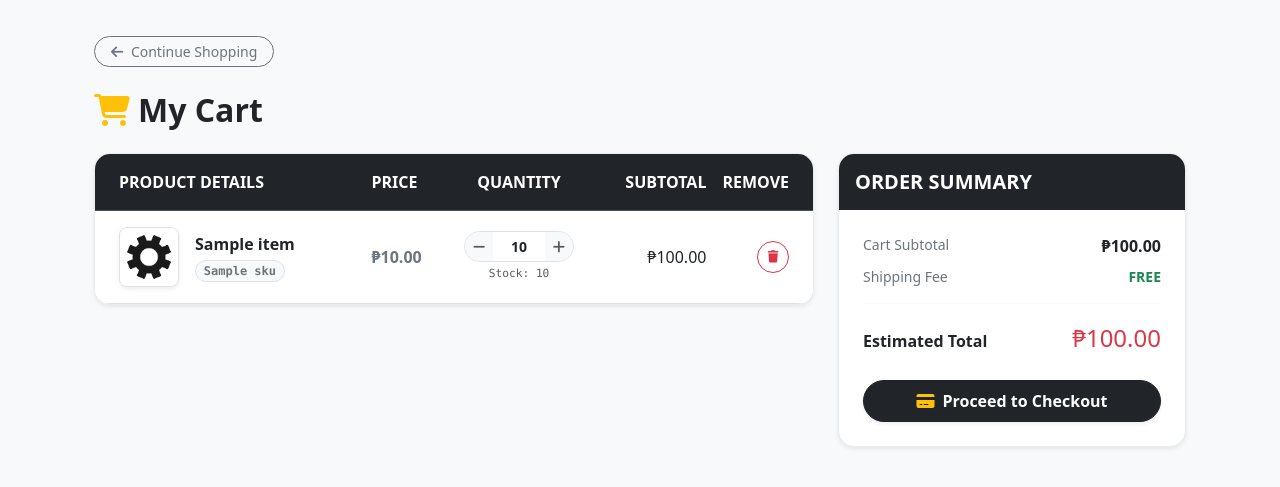
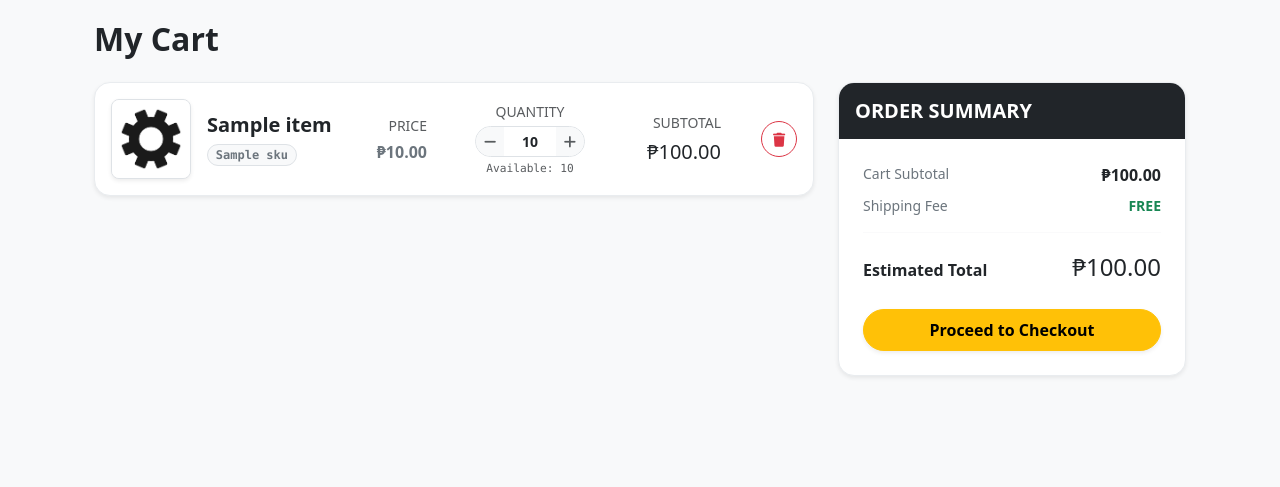
Before and after one commit to jinoestillore-infotech/MotoFix-Remake, a Flask app: template app/templates/client-page/cart.html in a window 1280 px wide. Shown: the part 85-572 px from the top of the page. Run offline with Flask 3, Linux system fonts and the light colour scheme; the template is opened without the code that fills it: most values are stand-ins (such as "Sample title", 1, 10 or a date in 2020).

Commit message:
Modified the cart page and updated the client base

```diff
--- a/app/templates/client-page/cart.html
+++ b/app/templates/client-page/cart.html
@@ -4,40 +4,19 @@
 {% block title %}My Shopping Cart - MotoShop{% endblock %}
 
 {% block content %}
-<div class="container py-4">
-    <div class="d-flex align-items-center gap-2 mb-4">
-        <a href="{{ url_for('dashboard.client_index') }}" class="btn btn-outline-secondary btn-sm rounded-pill px-3">
-            <i class="fa-solid fa-arrow-left me-1"></i> Continue Shopping
-        </a>
-    </div>
-
-    <h2 class="fw-bold text-dark mb-4"><i class="fa-solid fa-cart-shopping text-warning me-2"></i>My Cart</h2>
+{% set default_image = url_for('static', filename='uploads/parts/gear.jpg') %}
+<div class="container py-4 pt-2">
+    <h2 class="fw-bold text-dark mb-4">My Cart</h2>
 
     <div class="row g-4" id="cartMainContainer">
         {% if cart_items %}
-            <!-- Cart Items List (Col-lg-8) -->
-            <div class="col-12 col-lg-8">
-                <div class="card border border-light-subtle shadow-sm rounded-4 overflow-hidden mb-3">
-                    <div class="card-body p-0">
-                        <div class="table-responsive">
-                            <table class="table table-hover align-middle mb-0" id="cartTable">
-                                <thead class="table-dark">
-                                    <tr>
-                                        <th class="ps-4 py-3 fw-semibold text-uppercase fs-8">Product Details</th>
-                                        <th class="py-3 fw-semibold text-uppercase fs-8">Price</th>
-                                        <th class="py-3 text-center fw-semibold text-uppercase fs-8" style="width: 140px;">Quantity</th>
-                                        <th class="py-3 text-end fw-semibold text-uppercase fs-8">Subtotal</th>
-                                        <th class="pe-4 py-3 text-end fw-semibold text-uppercase fs-8" style="width: 80px;">Remove</th>
-                                    </tr>
-                                </thead>
-                                <tbody>
+            <!-- Cart Items Stack (Col-lg-8) -->
+            <div class="col-12 col-lg-8" id="cartItemsContainer">
                 {% for item in cart_items %}
-                                    {% set default_image = url_for('static', filename='uploads/parts/gear.jpg') %}
-                                        <tr class="cart-item-row" id="cart-row-{{ item.id }}" data-price="{{ item.price }}" data-stock-limit="{{ item.stock_quantity }}">
-                                            <!-- Product Details -->
-                                            <td class="ps-4 py-3">
-                                                <div class="d-flex align-items-center gap-3">
-                                                    <div class="border rounded-3 bg-light d-flex align-items-center justify-content-center shadow-sm text-center" style="width: 60px; height: 60px; overflow: hidden; flex-shrink: 0;">
+                    <div class="card border border-light-subtle shadow-sm rounded-4 p-3 mb-3 cart-item-row position-relative" id="cart-row-{{ item.id }}" data-price="{{ item.price }}" data-stock-limit="{{ item.stock_quantity }}">
+                        <div class="d-flex flex-column flex-md-row align-items-center gap-3">
+                            <!-- Product Image -->
+                            <div class="border rounded-3 bg-light d-flex align-items-center justify-content-center shadow-sm text-center" style="width: 80px; height: 80px; overflow: hidden; flex-shrink: 0;">
                                 {% if item.image_filename %}
                                     <img src="{{ url_for('static', filename='uploads/parts/' ~ item.image_filename) }}"
                                          onerror="this.onerror=null; this.src='{{ default_image }}';"
@@ -48,20 +27,23 @@
                                          alt="{{ item.name }}" class="img-fluid" style="object-fit: cover; width: 100%; height: 100%;">
                                 {% endif %}
                             </div>
-                                                    <div>
-                                                        <div class="fw-bold text-dark">{{ item.name }}</div>
-                                                        <span class="badge bg-light text-secondary border rounded-pill px-2.5 py-1 small mt-1 font-monospace">{{ item.sku }}</span>
+
+                            <!-- Product Details -->
+                            <div class="flex-grow-1 text-center text-md-start">
+                                <h5 class="fw-bold text-dark mb-1">{{ item.name }}</h5>
+                                <span class="badge bg-light text-secondary border rounded-pill px-2.5 py-1 small font-monospace">{{ item.sku }}</span>
+                                <div class="text-muted small mt-2 d-md-none">Unit Price: ₱{{ "{:,.2f}".format(item.price) }}</div>
                             </div>
+
+                            <!-- Price Column (Desktop Only) -->
+                            <div class="d-none d-md-block text-end px-3">
+                                <small class="text-muted d-block text-uppercase fs-9 mb-1">Price</small>
+                                <span class="fw-bold text-secondary">₱{{ "{:,.2f}".format(item.price) }}</span>
                             </div>
-                                            </td>
-
-                                            <!-- Unit Price -->
-                                            <td class="py-3 text-secondary fw-semibold">
-                                                ₱{{ "{:,.2f}".format(item.price) }}
-                                            </td>
 
                             <!-- Quantity Controls -->
-                                            <td class="py-3 text-center">
+                            <div class="text-center px-3" style="min-width: 130px;">
+                                <small class="text-muted d-block text-uppercase fs-9 mb-1">Quantity</small>
                                 <div class="input-group input-group-sm border rounded-pill overflow-hidden shadow-none mx-auto" style="width: 110px;">
                                     <button class="btn btn-light border-0 px-2.5 qty-btn shadow-none" type="button" onclick="adjustQty('{{ item.id }}', -1)">
                                         <i class="fa-solid fa-minus text-muted"></i>
@@ -71,27 +53,29 @@
                                         <i class="fa-solid fa-plus text-muted"></i>
                                     </button>
                                 </div>
-                                                <small class="text-muted d-block mt-1 font-monospace" style="font-size: 0.7rem;">Stock: {{ item.stock_quantity }}</small>
-                                            </td>
+                                <small class="text-muted d-block mt-1 font-monospace" style="font-size: 0.7rem;">Available: {{ item.stock_quantity }}</small>
+                            </div>
 
-                                            <!-- Subtotal -->
-                                            <td class="py-3 text-end fw-extrabold text-dark tracking-tight item-subtotal" id="subtotal-{{ item.id }}">
+                            <!-- Subtotal Column -->
+                            <div class="text-center text-md-end px-3" style="min-width: 120px;">
+                                <small class="text-muted d-block text-uppercase fs-9 mb-1">Subtotal</small>
+                                <span class="fs-5 fw-extrabold text-dark tracking-tight item-subtotal" id="subtotal-{{ item.id }}">
                                     ₱{{ "{:,.2f}".format(item.price * item.quantity) }}
-                                            </td>
+                                </span>
+                            </div>
 
-                                            <!-- Delete Button -->
-                                            <td class="pe-4 py-3 text-end">
-                                                <button class="btn btn-outline-danger btn-sm rounded-circle p-0 d-inline-flex align-items-center justify-content-center" style="width: 32px; height: 32px;" onclick="removeCartItem('{{ item.id }}')" title="Remove Item">
-                                                    <i class="fa-solid fa-trash small"></i>
+                            <!-- Delete Trigger Button -->
+                            <div class="text-end ps-2 align-self-center align-self-md-center mt-3 mt-md-0">
+                                <button class="d-none d-md-block  btn btn-outline-danger btn-sm rounded-circle p-0 d-inline-flex align-items-center justify-content-center" style="width: 36px; height: 36px;" data-bs-toggle="modal" data-bs-target="#deleteCartItemModal" data-item-id="{{ item.id }}" title="Remove Item">
+                                    <i class="fa-solid fa-trash"></i>
                                 </button>
-                                            </td>
-                                        </tr>
-                                    {% endfor %}
-                                </tbody>
-                            </table>
+                                <button class="d-block d-md-none btn btn-outline-danger btn-sm rounded-2 p-2 d-inline-flex align-items-center justify-content-center" data-bs-toggle="modal" data-bs-target="#deleteCartItemModal" data-item-id="{{ item.id }}" title="Remove Item">
+                                    Remove to Cart
+                                </button>
                             </div>
                         </div>
                     </div>
+                {% endfor %}
             </div>
 
             <!-- Order Summary Section (Col-lg-4) -->
@@ -112,12 +96,12 @@
                         <hr class="border-light-subtle my-3">
                         <div class="d-flex justify-content-between align-items-baseline mb-4">
                             <span class="text-dark fw-bold">Estimated Total</span>
-                            <span class="fs-4 fw-extrabold text-danger tracking-tight" id="orderTotal">₱0.00</span>
+                            <span class="fs-4 fw-extrabold text-dark tracking-tight" id="orderTotal">₱0.00</span>
                         </div>
 
                         <div class="d-grid gap-2">
-                            <button class="btn btn-dark btn-lg rounded-pill fw-bold fs-6 shadow-sm py-2.5" onclick="proceedToCheckout()">
-                                <i class="fa-solid fa-credit-card me-2 text-warning"></i>Proceed to Checkout
+                            <button class="btn btn-warning btn-lg rounded-pill fw-bold fs-6 shadow-sm py-2.5" onclick="proceedToCheckout()">
+                                Proceed to Checkout
                             </button>
                         </div>
                     </div>
@@ -139,9 +123,53 @@
     </div>
 </div>
 
+<!-- Modal: Confirm Delete Cart Item -->
+<div class="modal fade" id="deleteCartItemModal" tabindex="-1" aria-labelledby="deleteCartItemModalLabel" aria-hidden="true">
+    <div class="modal-dialog modal-dialog-centered modal-sm">
+        <div class="modal-content border-0 rounded-4 shadow-lg">
+            <div class="modal-body p-4 text-center">
+                <div class="text-danger mb-3">
+                    <i class="fa-solid fa-circle-exclamation fa-3x"></i>
+                </div>
+                <h5 class="fw-bold text-dark mb-2">Remove Item?</h5>
+                <p class="text-muted small mb-0">Are you sure you want to remove this item from your cart?</p>
+            </div>
+            <div class="modal-footer border-0 d-flex justify-content-center gap-2 pb-4 pt-0">
+                <button type="button" class="btn btn-light rounded-pill fw-semibold px-3 animate-btn-hover" data-bs-dismiss="modal">Cancel</button>
+                <button type="button" class="btn btn-danger rounded-pill fw-bold px-3 animate-btn-hover" id="confirmDeleteBtn">Remove</button>
+            </div>
+        </div>
+    </div>
+</div>
+
 <script>
+    let itemToDelete = null;
+    let deleteModalInstance = null;
+
     document.addEventListener('DOMContentLoaded', function() {
         calculateCartTotals();
+
+        // Initialize the custom Bootstrap delete modal
+        const deleteModalEl = document.getElementById('deleteCartItemModal');
+        if (deleteModalEl) {
+            deleteModalInstance = new bootstrap.Modal(deleteModalEl);
+
+            // Capture target item ID when the modal starts to display
+            deleteModalEl.addEventListener('show.bs.modal', function(event) {
+                const button = event.relatedTarget;
+                itemToDelete = button.getAttribute('data-item-id');
+            });
+        }
+
+        // Bind confirmation click action to execution routine
+        const confirmDeleteBtn = document.getElementById('confirmDeleteBtn');
+        if (confirmDeleteBtn) {
+            confirmDeleteBtn.addEventListener('click', function() {
+                if (itemToDelete) {
+                    executeCartItemRemoval(itemToDelete);
+                }
+            });
+        }
     });
 
     // Helper to format numbers back to currency standard
@@ -193,7 +221,12 @@
 
         // Visual and state boundaries
         if (newQty < 1) {
-            removeCartItem(itemId);
+            // Trigger the confirmation modal instead of standard confirm dialog
+            const deleteTriggerBtn = row.querySelector('[data-bs-target="#deleteCartItemModal"]');
+            if (deleteTriggerBtn && deleteModalInstance) {
+                itemToDelete = itemId;
+                deleteModalInstance.show();
+            }
             return;
         }
 
@@ -224,9 +257,12 @@
         });
     }
 
-    // AJAX Action to remove single product from cart pool
-    function removeCartItem(itemId) {
-        if (!confirm("Are you sure you want to remove this item from your cart?")) return;
+    // AJAX Action to execute single product removal from cart pool
+    function executeCartItemRemoval(itemId) {
+        // Hide modal
+        if (deleteModalInstance) {
+            deleteModalInstance.hide();
+        }
 
         fetch('/cart/remove', {
             method: 'POST',
--- a/app/templates/layouts/client-base.html
+++ b/app/templates/layouts/client-base.html
@@ -58,7 +58,7 @@
                 <i class="fa-solid fa-shop me-1"></i>
                 Storefront
             </a>
-            <a href="#">
+            <a href="{{ url_for('cart.view') }}" class="{% if request.endpoint == 'cart.view' %}active{% endif %}">
                 <i class="fa-solid fa-cart-shopping me-1"></i>
                 Cart
                 <span class="badge bg-danger rounded-pill ms-1 d-none" id="global-cart-badge">0</span>
```
Lines whose indentation alone changed are shown as unchanged.
